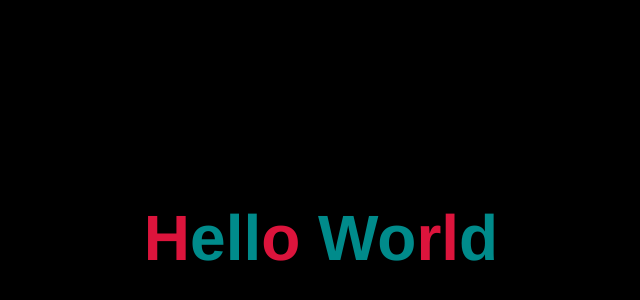
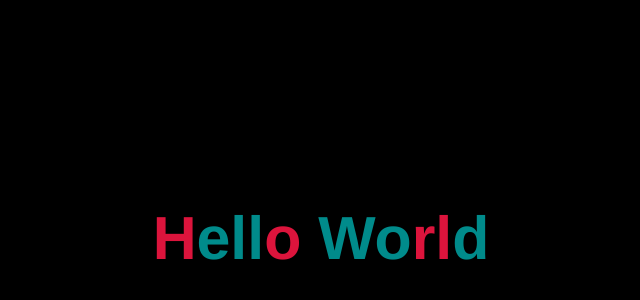
Before and after one commit to thebialy/day25_CSS_animation, a plain HTML site: page index.html in a window 1280 px wide. Shown: the part 162-462 px from the top of the page, without its empty margins (319-959 px from the left). Drawn offline with Linux system fonts and the light colour scheme.

Commit message:
font size commit

```diff
--- a/style.css
+++ b/style.css
@@ -15,7 +15,7 @@ body {
 h2 {
     position: relative;
     margin: 0;
-    font-size: 4em;
+    font-size: 3.8em;
     font-weight: 900;
     color: darkcyan;
     z-index: 1;
```
